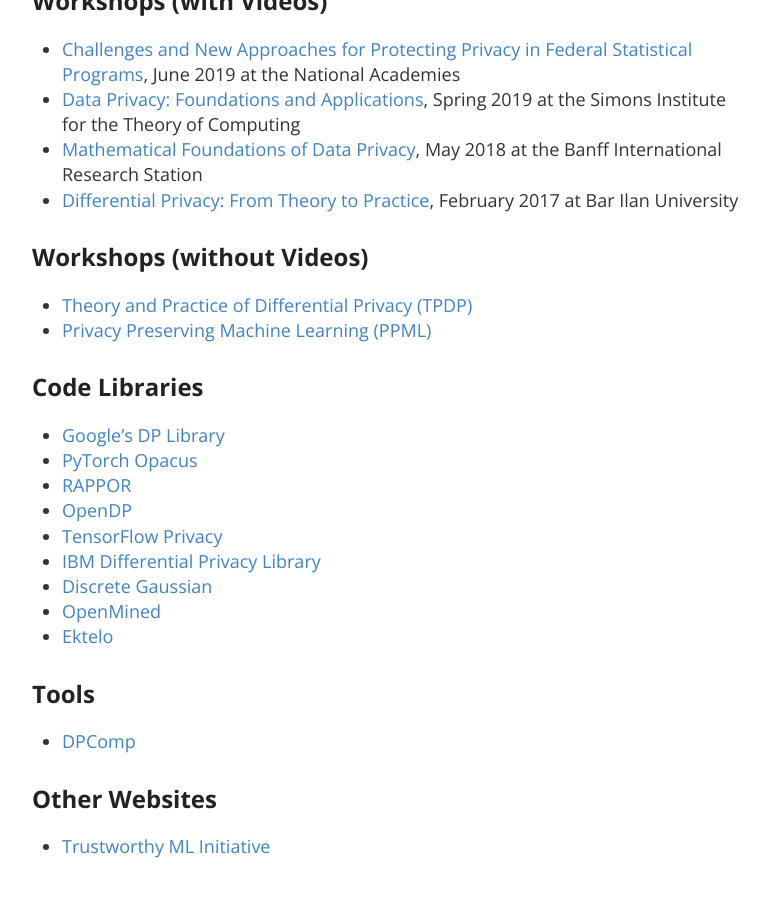
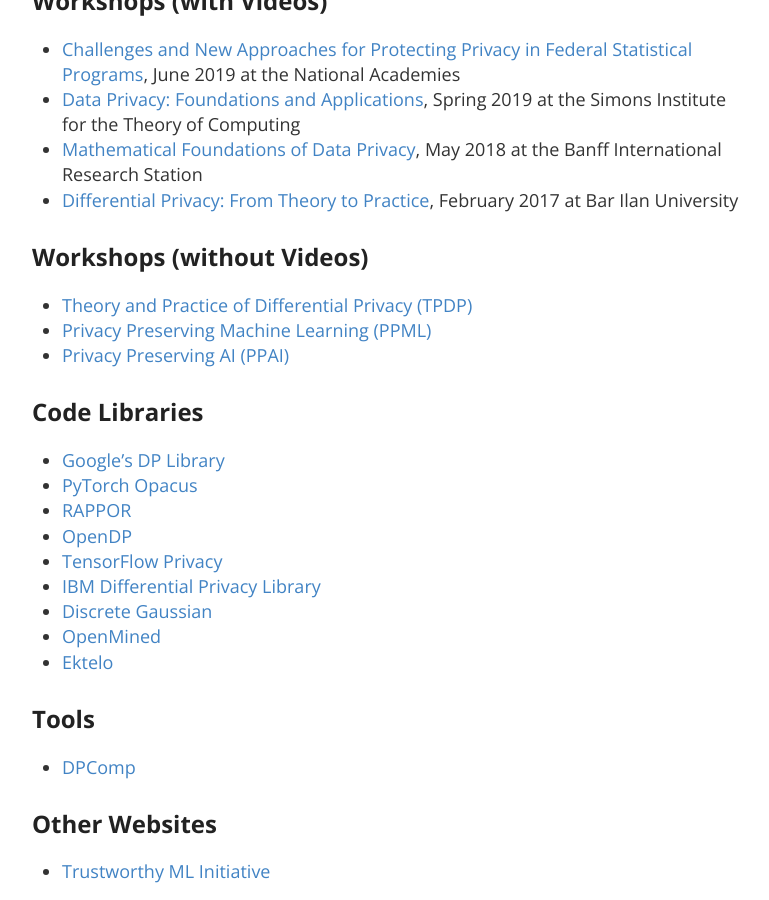
Before and after one commit to differentialprivacy/differentialprivacy, a Jekyll site: the page built from resources.md, in a window 1280 px wide and 900 px high, scrolled down 1437 px. Shown: the whole window, without its empty margins (248-1017 px from the left). Built offline with Jekyll 4.4.1, drawn with Linux system fonts in a browser that asks for light colours; before the commit the page ends 2311 px from its top, so only the background shows below that.

Commit message:
Update resources.md
Added link to PPAI

```diff
--- a/resources.md
+++ b/resources.md
@@ -45,6 +45,7 @@
 ## Workshops (without Videos)
 * [Theory and Practice of Differential Privacy (TPDP)](https://tpdp.journalprivacyconfidentiality.org/)
 * [Privacy Preserving Machine Learning (PPML)](https://ppml-workshop.github.io/)
+* [Privacy Preserving AI (PPAI)](https://ppai21.github.io/)
 
 ## Code Libraries
 * [Google's DP Library](https://github.com/google/differential-privacy)
```
